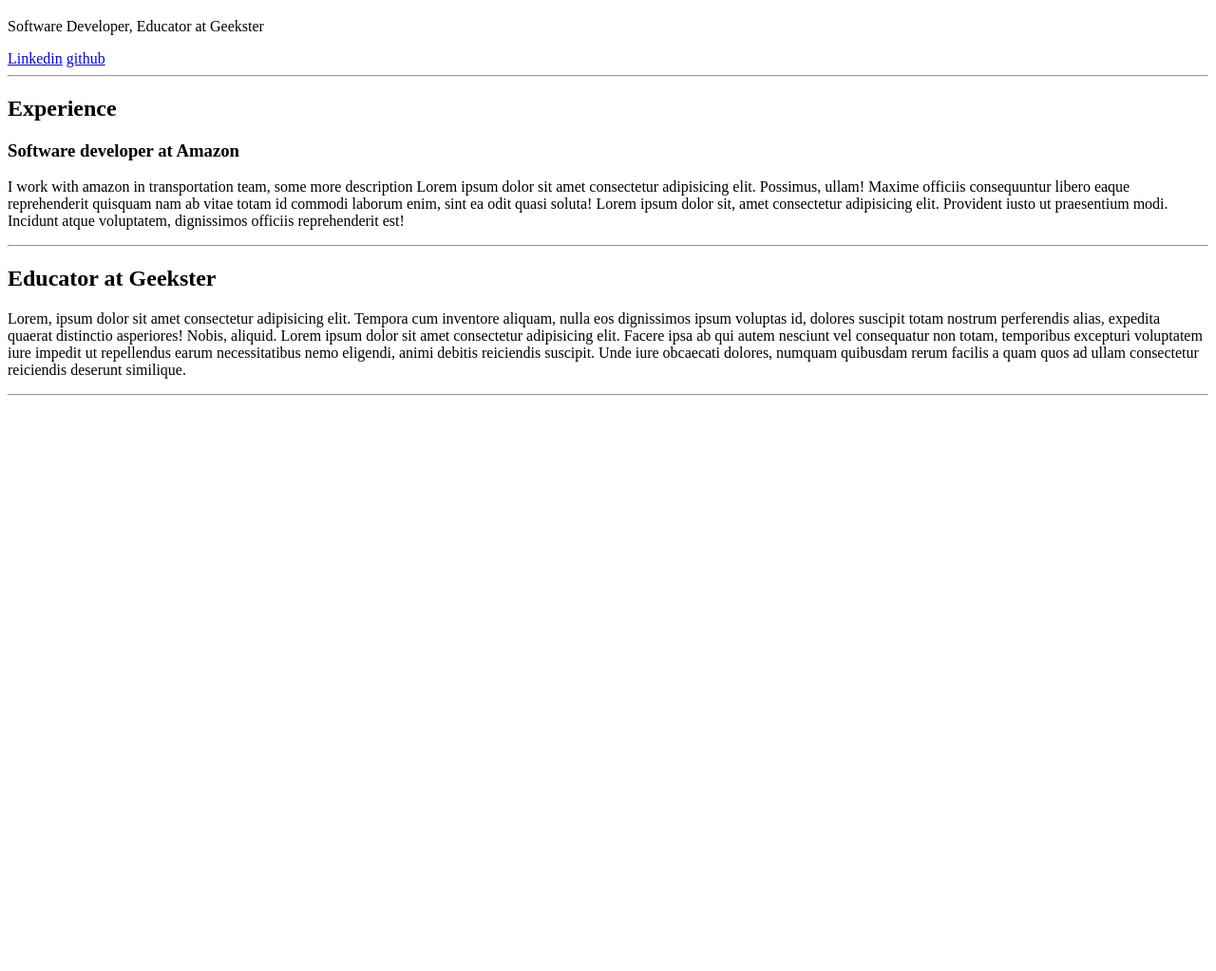
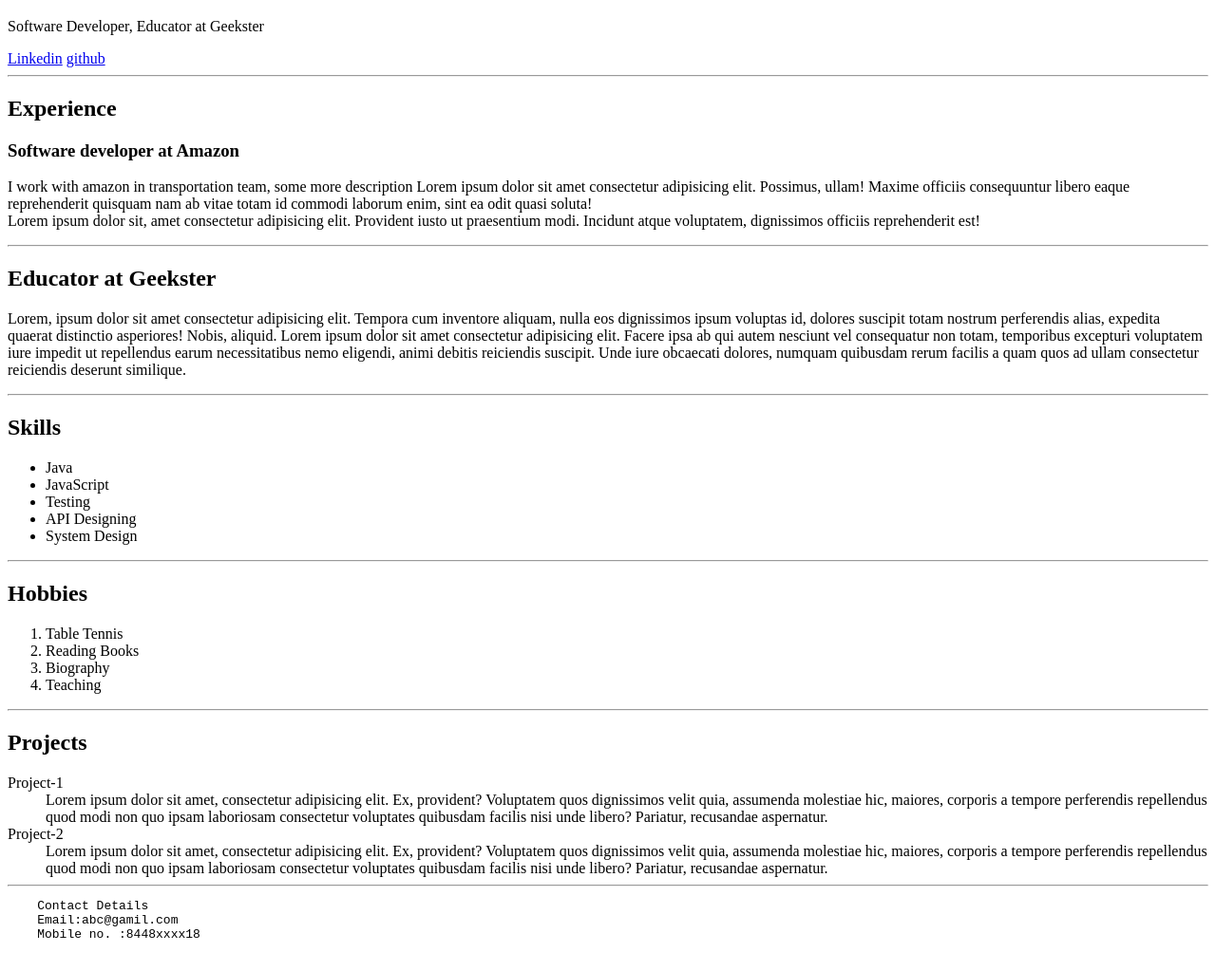
Before and after one commit to sandhyasawalkar1999/html-classwork-1, a plain HTML site: page index.html in a window 1280 px wide. Shown: the part 61-1084 px from the top of the page at 95% size. Before the commit the page ends 800 px from the top, so only its background shows below. Drawn offline with Linux system fonts and the light colour scheme.

Commit message:
resum is updated

```diff
--- a/index.html
+++ b/index.html
@@ -12,19 +12,51 @@
 <hr>
 <h2>Experience</h2>
 <h3>Software developer at Amazon</h3>
-<p>I work with amazon in transportation team, some more description Lorem ipsum dolor sit amet consectetur adipisicing elit. Possimus, ullam! Maxime officiis consequuntur libero eaque reprehenderit quisquam nam ab vitae totam id commodi laborum enim, sint ea odit quasi soluta!
+<p>I work with amazon in transportation team, some more description Lorem ipsum dolor sit amet consectetur adipisicing elit. Possimus, ullam! Maxime officiis consequuntur libero eaque reprehenderit quisquam nam ab vitae totam id commodi laborum enim, sint ea odit quasi soluta!<br>
     Lorem ipsum dolor sit, amet consectetur adipisicing elit. Provident iusto ut praesentium modi. Incidunt atque voluptatem, dignissimos officiis reprehenderit est!
-</p>
+
+    </p>
 <hr>
 <h2>Educator at Geekster</h2>
 <p>Lorem, ipsum dolor sit amet consectetur adipisicing elit. Tempora cum inventore aliquam, nulla eos dignissimos ipsum voluptas id,
 dolores suscipit totam nostrum perferendis alias, expedita quaerat distinctio asperiores! Nobis, aliquid. Lorem ipsum dolor sit amet consectetur adipisicing elit. Facere ipsa ab qui autem nesciunt vel consequatur non totam, temporibus excepturi voluptatem iure impedit ut repellendus earum necessitatibus nemo eligendi,
 animi debitis reiciendis suscipit. Unde iure obcaecati dolores, numquam quibusdam rerum facilis a quam quos ad ullam consectetur reiciendis deserunt similique.</p>
 <hr>
+<h2>Skills
+</h2>
+<ul>
+    <li>Java</li>
+    <li>JavaScript </li>
+    <li>Testing</li>
+    <li>API Designing </li>
+    <li>System Design </li>
 
 
+</ul>
+<hr>
+<h2>Hobbies</h2>
 
+<ol>
+    <li>Table Tennis</li>
+    <li>Reading Books  </li>
+    <li>Biography</li>
+    <li>Teaching </li>
+</ol>
+<hr>
+<h2>Projects</h2>
+<dl>
+    <dt>Project-1</dt>
+    <dd>Lorem ipsum dolor sit amet, consectetur adipisicing elit. Ex, provident? Voluptatem quos dignissimos velit quia, assumenda molestiae hic, maiores, corporis a tempore perferendis repellendus quod modi non quo ipsam laboriosam consectetur voluptates quibusdam facilis nisi unde libero? Pariatur, recusandae aspernatur.
+ </dd>
+ <dt>Project-2</dt>
+ <dd>Lorem ipsum dolor sit amet, consectetur adipisicing elit. Ex, provident? Voluptatem quos dignissimos velit quia, assumenda molestiae hic, maiores, corporis a tempore perferendis repellendus quod modi non quo ipsam laboriosam consectetur voluptates quibusdam facilis nisi unde libero? Pariatur, recusandae aspernatur.</dd>
+<hr>
+<pre>
+    Contact Details
+    Email:abc@gamil.com
+    Mobile no. :8448xxxx18
 
+</pre>
 
 
 
```
